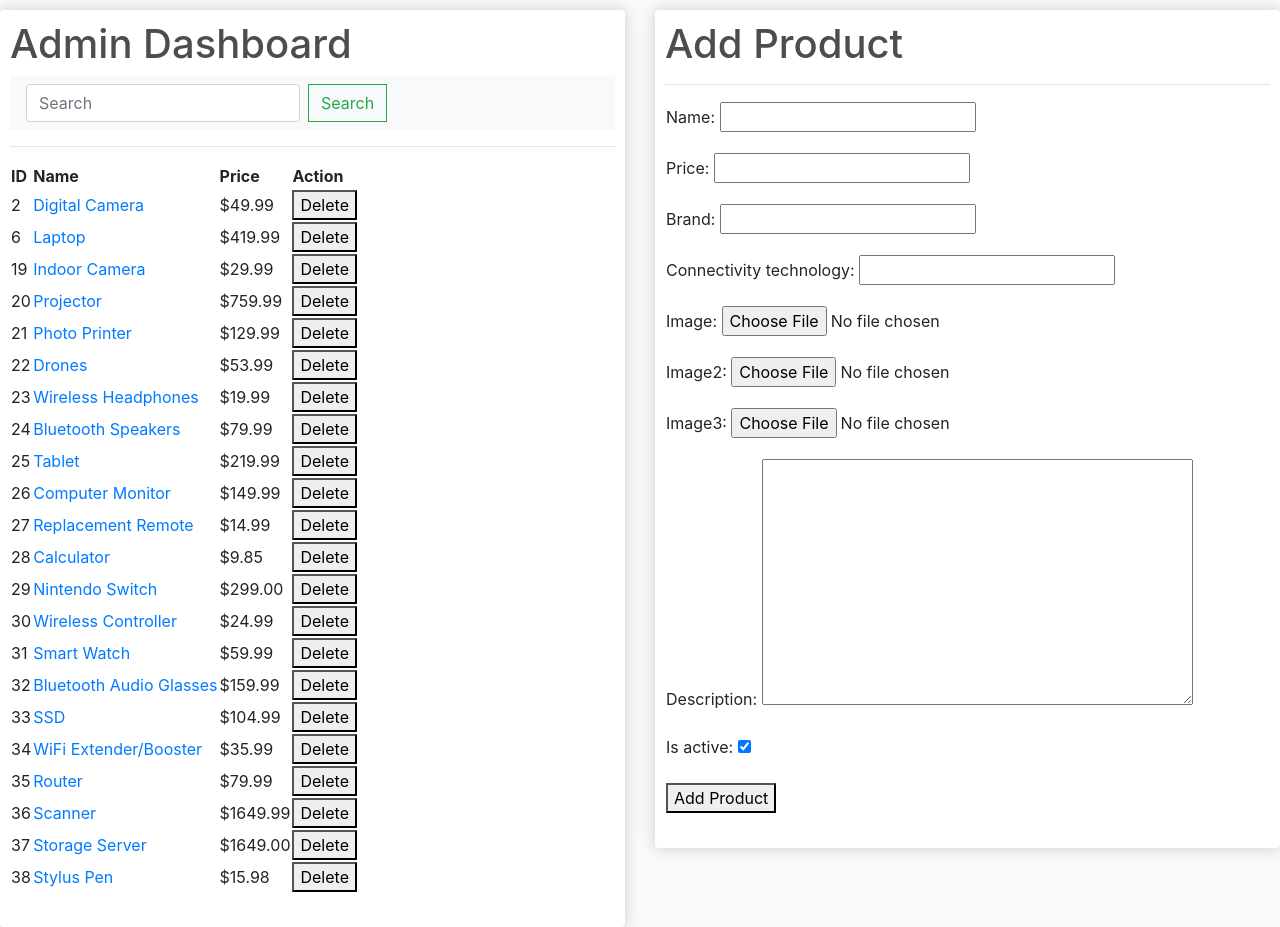
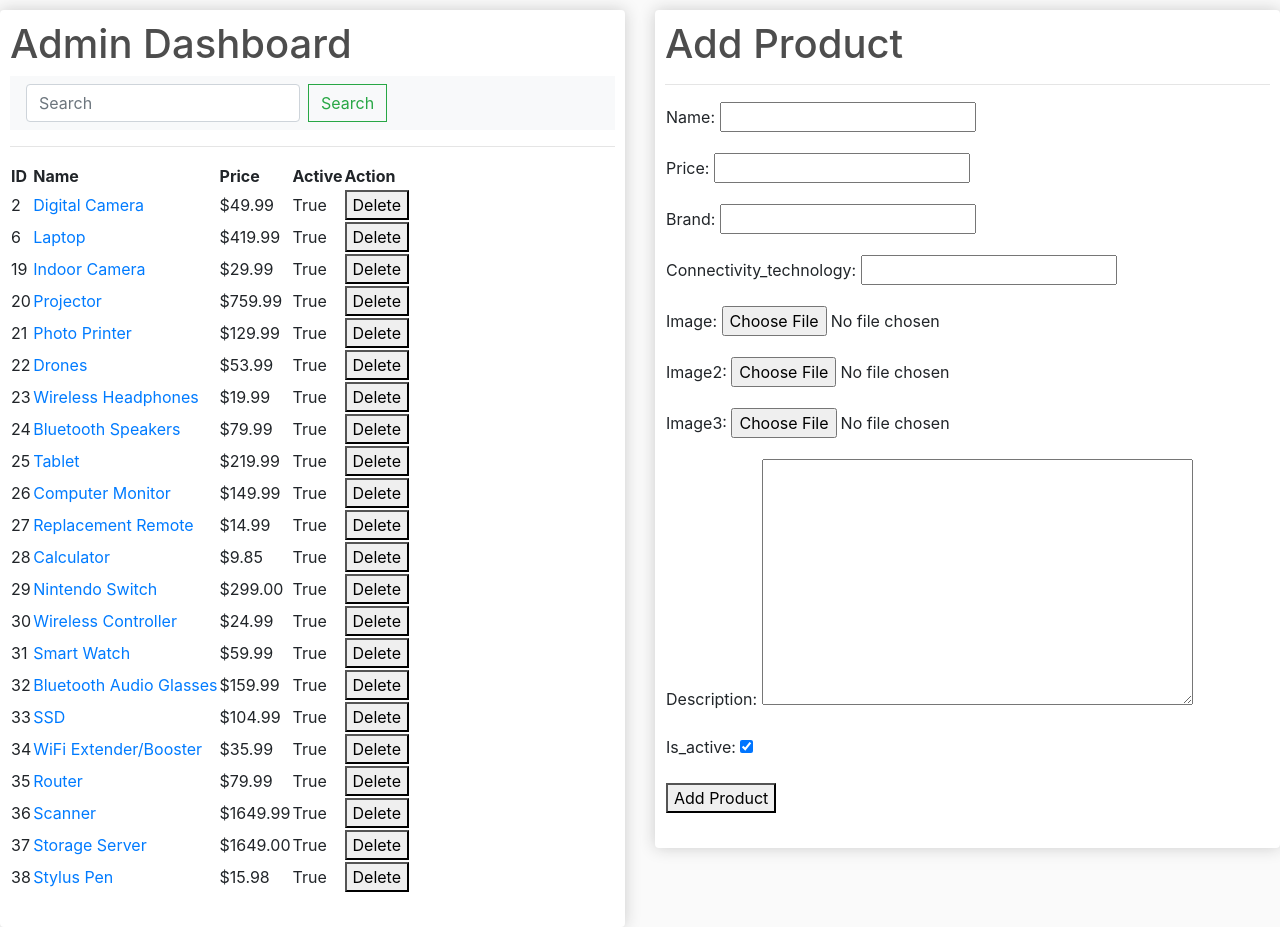
Before and after one commit to tobiaswai/ISI-group12-2024, a Django app: page /adminDashboard/ in a window 1280 px wide. Shown: the part 56-983 px from the top of the page. Run offline with Django 5.2, Linux system fonts and the light colour scheme; a user stored in the database is signed in; data comes from the database, SQL or seed files in the repository; both versions use the stored data as it was before the commit; some libraries are stand-ins or nearby versions.

Commit message:
updated trans(models)

```diff
--- a/myProject/store/models.py
+++ b/myProject/store/models.py
@@ -5,29 +5,26 @@ from django.utils.translation import gettext_lazy as _
 
 
 class Customer(models.Model):
-    user = models.OneToOneField(User, on_delete=models.CASCADE, related_name = 'customer', null=True, blank=True)
-    full_name = models.CharField(max_length=200, null=True)
-    email = models.CharField(max_length=200, null=True)
-    password = models.CharField(max_length=200, null=True)
-    shipping_address = models.CharField(max_length=200, null=True)
+    user = models.OneToOneField(User, on_delete=models.CASCADE, related_name = 'customer', null=True, blank=True, verbose_name=_('user'))
+    full_name = models.CharField(max_length=200, null=True, verbose_name=_('full_name'))
+    email = models.CharField(max_length=200, null=True, verbose_name=_('email'))
+    password = models.CharField(max_length=200, null=True, verbose_name=_('password'))
+    shipping_address = models.CharField(max_length=200, null=True, verbose_name=_('shipping_address'))
 
     def __str__(self):
         return str(self.full_name)
 
-class Vendor(models.Model):
-    full_name = models.CharField(max_length=255)
-
 class Product(models.Model):
-    name = models.CharField(max_length=200, null=True)
-    price = models.DecimalField(max_digits=10, decimal_places=2)
-    brand = models.CharField(max_length=16, null=True)
-    connectivity_technology = models.CharField(max_length=32, null=True)
+    name = models.CharField(max_length=200, null=True, verbose_name=_('name'))
+    price = models.DecimalField(max_digits=10, decimal_places=2, verbose_name=_('price'))
+    brand = models.CharField(max_length=16, null=True, verbose_name=_('brand'))
+    connectivity_technology = models.CharField(max_length=32, null=True, verbose_name=_('connectivity_technology'))
     digital = models.BooleanField(default=False, null=True, blank=False)
     image = models.ImageField(null=True, blank=True)
     image2 = models.ImageField(null=True, blank=True)
     image3 = models.ImageField(null=True, blank=True)
-    description = models.TextField(null=True)
-    is_active = models.BooleanField(default=True)
+    description = models.TextField(null=True, verbose_name=_('description'))
+    is_active = models.BooleanField(default=True, verbose_name=_('is_active'))
 
     def __str__(self):
         return self.name
@@ -48,19 +45,17 @@ class Product(models.Model):
 
 class Order(models.Model):
     STATUS_CHOICES = [
-        ('pending', 'Pending'),
-        ('shipped', 'Shipped'),
-        ('cancelled', 'Cancelled'),
-        ('hold', 'Hold'),]
-    customer = models.ForeignKey(Customer, on_delete=models.SET_NULL, null=True, blank=True)
-    date_ordered = models.DateTimeField(default=timezone.now)
+        ('pending', _('Pending')),
+        ('shipped', _('Shipped')),
+        ('cancelled', _('Cancelled')),
+        ('hold', _('Hold')),]
+    customer = models.ForeignKey(Customer, on_delete=models.SET_NULL, null=True, blank=True, verbose_name=_('customer'))
+    date_ordered = models.DateTimeField(default=timezone.now, verbose_name=_('date_ordered'))
     complete = models.BooleanField(default=False, null=True, blank=False)
-    total_amount = models.DecimalField(max_digits=100, decimal_places=2, null=True)
-    status = models.CharField(max_length=10, choices=STATUS_CHOICES, default='pending')
-    shipment_date = models.DateTimeField(null=True, blank=True)
-    cancel_date = models.DateTimeField(null=True, blank=True)
-    ticket_issue_date = models.DateTimeField(null=True, blank=True)
-    refund_date = models.DateTimeField(null=True, blank=True)
+    total_amount = models.DecimalField(max_digits=100, decimal_places=2, null=True, verbose_name=_('total_amount'))
+    status = models.CharField(max_length=10, choices=STATUS_CHOICES, default='pending', verbose_name=_('status'))
+    shipment_date = models.DateTimeField(null=True, blank=True, verbose_name=_('shipment_date'))
+    cancel_date = models.DateTimeField(null=True, blank=True, verbose_name=_('cancel_date'))
 
     def __str__(self):
         return str(self.id)
@@ -98,12 +93,12 @@ class Order(models.Model):
 
 
 class OrderItem(models.Model):
-    product = models.ForeignKey(Product, on_delete=models.SET_NULL, null=True)
-    order = models.ForeignKey(Order, on_delete=models.SET_NULL, null=True)
-    quantity = models.IntegerField(default=0, null=True, blank=True)
-    date_added = models.DateTimeField(auto_now_add=True)
-    unit_price = models.DecimalField(max_digits=10, decimal_places=2, null=True)
-    subtotal = models.DecimalField(max_digits=10, decimal_places=2, null=True)
+    product = models.ForeignKey(Product, on_delete=models.SET_NULL, null=True, verbose_name=_('product'))
+    order = models.ForeignKey(Order, on_delete=models.SET_NULL, null=True, verbose_name=_('order'))
+    quantity = models.IntegerField(default=0, null=True, blank=True, verbose_name=_('quantity'))
+    date_added = models.DateTimeField(auto_now_add=True, verbose_name=_('date_added'))
+    unit_price = models.DecimalField(max_digits=10, decimal_places=2, null=True, verbose_name=_('unit_price'))
+    subtotal = models.DecimalField(max_digits=10, decimal_places=2, null=True, verbose_name=_('subtotal'))
 
     @property
     def get_total(self):
--- a/myProject/store/templates/adminDashboard.html
+++ b/myProject/store/templates/adminDashboard.html
@@ -1,9 +1,10 @@
 <!DOCTYPE html>
 {% load static %}
+{% load i18n %}
 <html lang="en">
 <head>
     <meta charset="UTF-8">
-    <title>Admin Dashboard</title>
+    <title>{% trans 'Admin Dashboard' %}</title>
     <meta name="viewport" content="width=device-width, initial-scale=1, maximum-scale=1, minimum-scale=1" />
 
 	<link rel="stylesheet" href="https://stackpath.bootstrapcdn.com/bootstrap/4.4.1/css/bootstrap.min.css" integrity="sha384-Vkoo8x4CGsO3+Hhxv8T/Q5PaXtkKtu6ug5TOeNV6gBiFeWPGFN9MuhOf23Q9Ifjh" crossorigin="anonymous">
@@ -12,7 +13,7 @@
 </head>
 <body>
     <nav class="navbar navbar-expand-lg navbar-dark" style="background-color: #008080;">
-		<a class="navbar-brand" href="{% url 'adminDashboard' %}">Administration Side</a>
+		<a class="navbar-brand" href="{% url 'adminDashboard' %}">{% trans 'Administration Side' %}</a>
 		<button class="navbar-toggler" type="button" data-toggle="collapse" data-target="#navbarSupportedContent" aria-controls="navbarSupportedContent" aria-expanded="false" aria-label="Toggle navigation">
 			<span class="navbar-toggler-icon"></span>
 		</button>
@@ -20,15 +21,15 @@
 			<ul class="navbar-nav me-auto mb-2 mb-lg-0">
 				<a style="margin-left: 8px; color: #008080">|</a>
 				<li class="nav-item">
-					<a class="nav-link active" aria-current="page" href="{% url 'store' %}">Back to store</a>
+					<a class="nav-link active" aria-current="page" href="{% url 'store' %}">{% trans 'Back to store' %}</a>
 				</li>
 				<a style="margin-left: 16px; color: #008080">|</a>
 				<li class="nav-item">
-					<a class="nav-link active" aria-current="page" href="{% url 'order_list' %}">Purchase orders</a>
+					<a class="nav-link active" aria-current="page" href="{% url 'order_list' %}">{% trans 'Purchase orders' %}</a>
 				</li>
 				<a style="margin-left: 16px; color: #008080">|</a>
 				<li class="nav-item">
-					<a class="nav-link active" aria-current="page" href="{% url 'adminDashboard' %}">Admin Dashboard</a>
+					<a class="nav-link active" aria-current="page" href="{% url 'adminDashboard' %}">{% trans 'Admin Dashboard' %}</a>
 				</li>
 			</ul>
 		</div>
@@ -36,45 +37,47 @@
 	    <div class="form-inline my-2 my-lg-0">
 
 			{% if user.is_authenticated %}
-				<a style="margin-right: 16px; color: white">Hi {{ user.username }}! </a>
+				<a style="margin-right: 16px; color: white">{% trans 'Hi' %} {{ user.username }}! </a>
 				<form action="{% url 'logout' %}" method="post">
 					{% csrf_token %}
-					<button class="btn btn-warning" type="submit">Logout</button>
+					<button class="btn btn-warning" type="submit">{% trans 'Logout' %}</button>
 				</form>
 			{% else %}
-				<a style="margin-right: 16px; color: white">You are not logged in. </a>
-	     		<a href="{% url 'login' %}" class="btn btn-warning">Login</a>
+				<a style="margin-right: 16px; color: white">{% trans 'You are not logged in.' %} </a>
+	     		<a href="{% url 'login' %}" class="btn btn-warning">{% trans 'Login' %}</a>
 	     	{% endif %}
 	    </div>
 	</nav>
     <div class="row">
         <div class="col-lg-6">
             <div class="box-element">
-                <h1>Admin Dashboard</h1>
+                <h1>{% trans 'Admin Dashboard' %}</h1>
                 <nav class="navbar navbar-light bg-light justify-content-">
                     <form class="form-inline">
                     <input class="form-control mr-sm-2" name="q" type="search" placeholder="Search" aria-label="Search">
-                    <button class="btn btn-outline-success my-2 my-sm-0" type="submit">Search</button>
+                    <button class="btn btn-outline-success my-2 my-sm-0" type="submit">{% trans 'Search' %}</button>
                     </form>
                 </nav>
                 <table>
                     <tr>
                         <hr>
-                        <th>ID</th>
-                        <th>Name</th>
-                        <th>Price</th>
-                        <th>Action</th>
+                        <th>{% trans 'ID' %}</th>
+                        <th>{% trans 'Name' %}</th>
+                        <th>{% trans 'Price' %}</th>
+                        <th>{% trans 'Active' %}</th>
+                        <th>{% trans 'Action' %}</th>
                     </tr>
                     {% for product in products %}
                     <tr>
                         <td>{{ product.id }}</td>
                         <td><a aria-current="page" href="{% url 'product_edit' product.id%}">{{ product.name }}</a></td>
                         <td>${{ product.price }}</td>
+                        <td>{{ product.is_active }}</td>
                         <td>
                             <form method="post">
                                 {% csrf_token %}
                                 <input type="hidden" name="product_id" value="{{ product.id }}">
-                                <button type="submit" name="action" value="delete">Delete</button>
+                                <button type="submit" name="action" value="delete">{% trans 'Delete' %}</button>
                             </form>
                         </td>
                     </tr>
@@ -85,7 +88,7 @@
         </div>
         <div class="col-lg-6">
             <div class="box-element">
-                <h1>Add Product</h1>
+                <h1>{% trans 'Add Product' %}</h1>
                 <hr>
                 <table>
                     <tr>
@@ -93,7 +96,7 @@
                             <form method="post" enctype="multipart/form-data">
                                 {% csrf_token %}
                                 {{ form.as_p }}
-                                <button type="submit">Add Product</button>
+                                <button type="submit">{% trans 'Add Product' %}</button>
                             </form>
                         </td>
                     </tr>
```
Also changed, not shown: myProject/store/templates/adminLogin.html (+13 -12 lines), myProject/store/templates/product_edit.html (+12 -11 lines), myProject/store/templates/register.html (+9 -8 lines), myProject/store/templates/registration/login.html (+7 -6 lines), myProject/db.sqlite3, myProject/store/locale/zh_HAnt/LC_MESSAGES/django.po, myProject/store/migrations/0028_delete_vendor_remove_order_refund_date_and_more.py (added), 1 other file.
